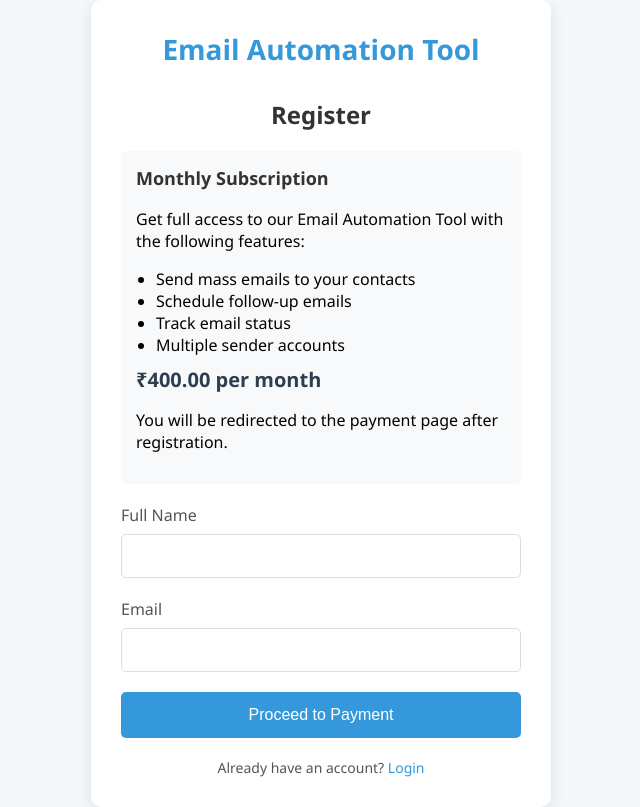
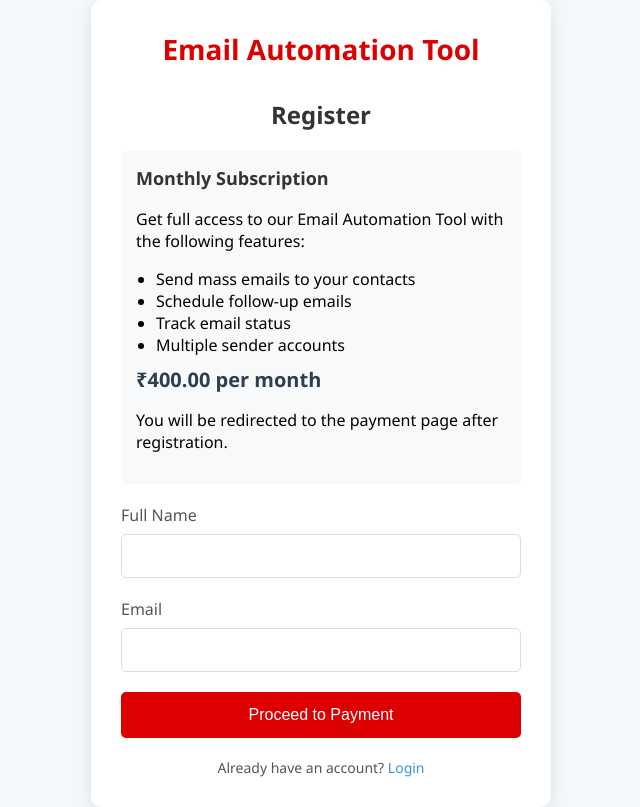
Before and after one commit to dhdev19/emailAutomationToolFlask, a Flask app: page /register in a window 1280 px wide. Shown: the whole page, without its empty margins (319-959 px from the left). Run offline with Flask 3, Linux system fonts and the light colour scheme; some libraries are stand-ins or nearby versions.

Commit message:
Update register.html

```diff
--- a/templates/register.html
+++ b/templates/register.html
@@ -31,7 +31,7 @@
         }
 
         .logo h1 {
-            color: #3498db;
+            color: #dc0000;
             margin: 0;
             font-size: 28px;
         }
@@ -64,7 +64,7 @@
         }
 
         button {
-            background-color: #3498db;
+            background-color: #dc0000;
             color: white;
             border: none;
             padding: 14px;
```
